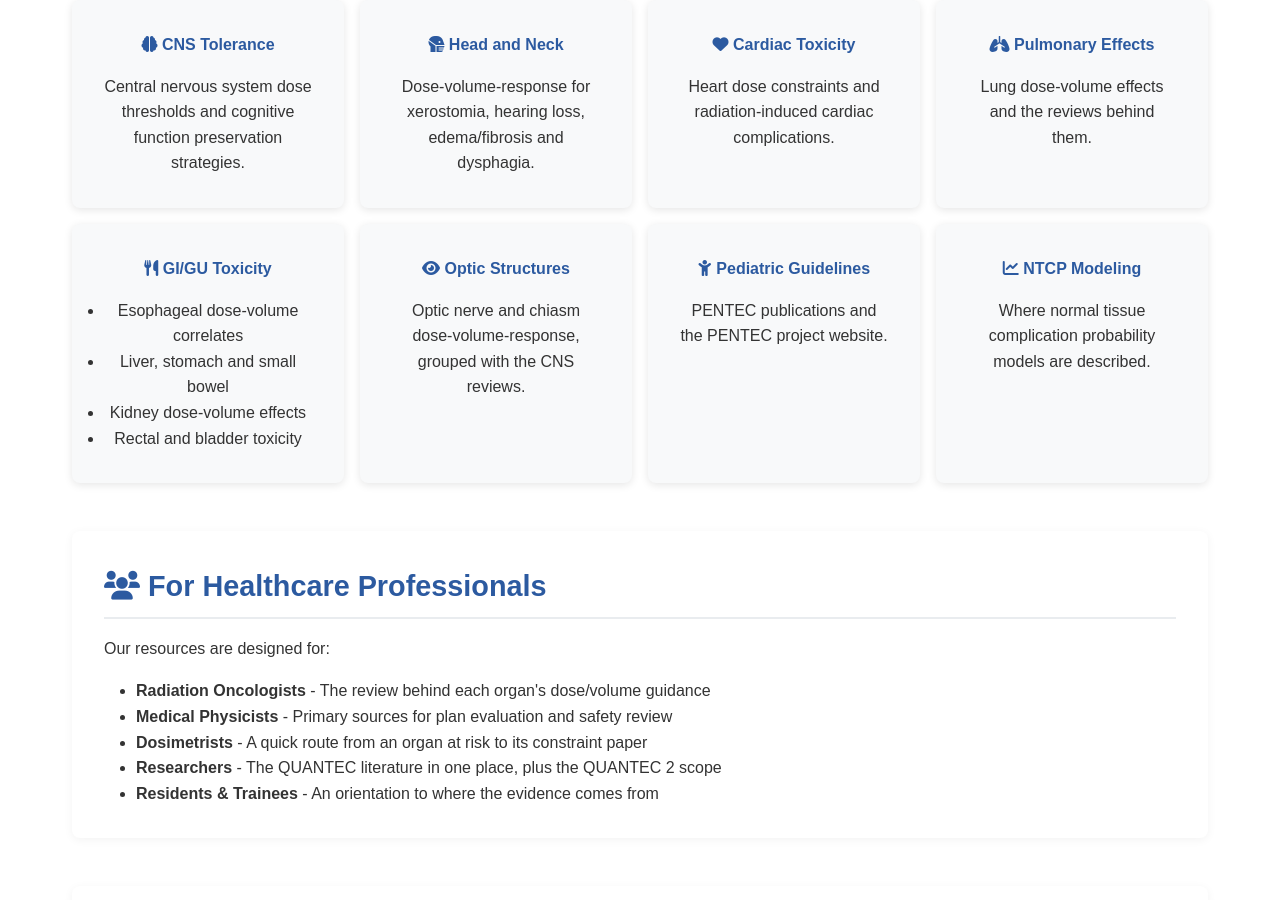
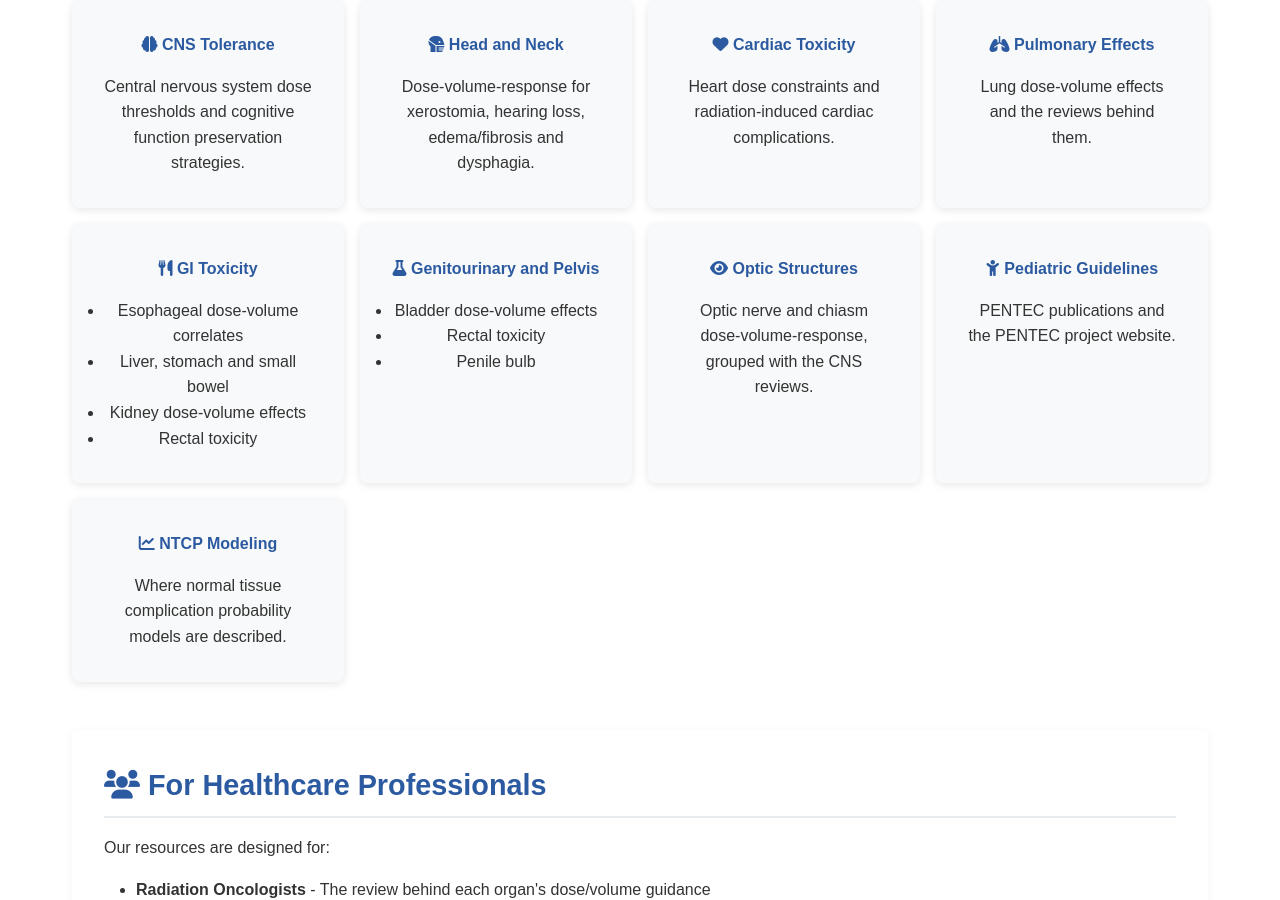
Before and after one commit to brianmanderson/QuantecWebSite, a Jekyll site: the page built from index.html, in a window 1280 px wide and 900 px high, scrolled down 1059 px. Built offline with Jekyll 4.4.1, drawn with Linux system fonts in a browser that asks for light colours.

Commit message:
Split the GI/GU home card so bladder lands where it is covered
The "GI/GU Toxicity" card listed "Rectal and bladder toxicity" and linked
to the Gastrointestinal panel, whose six bullets never mention bladder.
Bladder lives on the separate Genitourinary and Pelvis panel, which no
home card reached at all - so a clinician following the card for a bladder
constraint had to notice the mismatch and scroll on.

It was the only home card covering two panels. Now two cards, each
mirroring the panel it points at:

- "GI Toxicity" -> #gastrointestinal, bullets unchanged except "Rectal and
  bladder toxicity" becoming "Rectal toxicity"
- "Genitourinary and Pelvis" -> #genitourinary, bullets matching that
  panel exactly (bladder, rectal toxicity, penile bulb)

Rectal toxicity appearing on both mirrors the constraints page, where
ruling 4 put it on both panels deliberately.

The grid takes 9 cards without trouble: 4 columns at 1276px, 1 at 371px,
no overflow at either, and every card still resolves to a real anchor.

Co-Authored-By: Claude Opus 5 <noreply@anthropic.com>

```diff
--- a/index.html
+++ b/index.html
@@ -49,12 +49,22 @@ description: "QUANTEC-inspired radiation dose/constraint resources for radiation
         </a>
         <a class="gallery-link" href="{{ '/quantec/' | relative_url }}#gastrointestinal">
             <div class="gallery-item">
-                <h4><i class="fas fa-utensils"></i> GI/GU Toxicity</h4>
+                <h4><i class="fas fa-utensils"></i> GI Toxicity</h4>
                 <ul>
                     <li>Esophageal dose-volume correlates</li>
                     <li>Liver, stomach and small bowel</li>
                     <li>Kidney dose-volume effects</li>
-                    <li>Rectal and bladder toxicity</li>
+                    <li>Rectal toxicity</li>
+                </ul>
+            </div>
+        </a>
+        <a class="gallery-link" href="{{ '/quantec/' | relative_url }}#genitourinary">
+            <div class="gallery-item">
+                <h4><i class="fas fa-flask"></i> Genitourinary and Pelvis</h4>
+                <ul>
+                    <li>Bladder dose-volume effects</li>
+                    <li>Rectal toxicity</li>
+                    <li>Penile bulb</li>
                 </ul>
             </div>
         </a>
```
